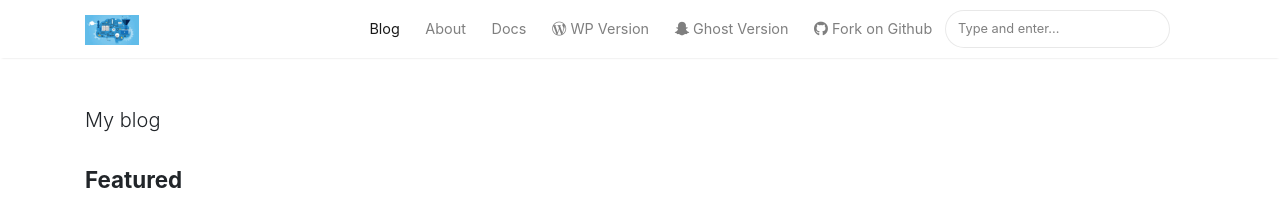
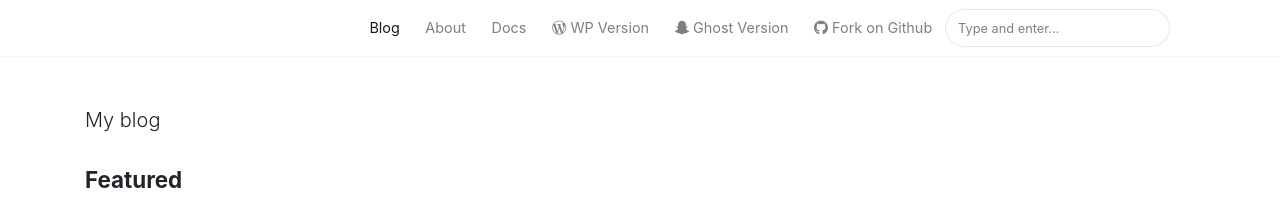
Before and after one commit to hanochk/hanochk.github.io, a Jekyll site: the page built from index.html, in a window 1280 px wide. Shown: the top 199 px of the page. Built offline with Jekyll 4.4.1, drawn with Linux system fonts in a browser that asks for light colours; nearby versions of some CDN libraries; the list of posts is cut into pages by our own code.

```diff
--- a/_config.yml
+++ b/_config.yml
@@ -2,7 +2,7 @@
 name:
 title:
 description: "My blog"
-logo: 'assets/images/SEO.jfif'
+logo: ''
 favicon: 'assets/images/SEO.jfif'
 baseurl:
 google_analytics: 'UA-46278016-1'
```
